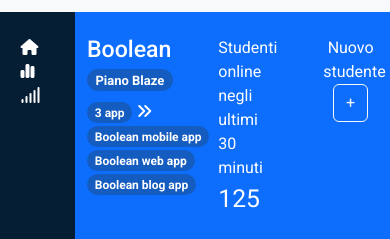
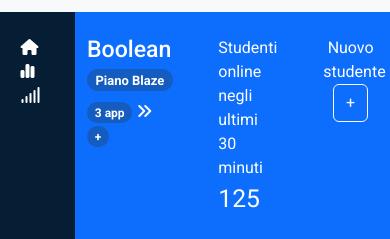
Before and after one commit to igorgaidolfi/html-css-bootstrap-dashboard, a plain HTML site: page index.html in a window 390 px wide. Shown: the part 63-302 px from the top of the page. Drawn offline with nearby package versions, Linux system fonts and the light colour scheme.

Commit message:
upadte edited main height

```diff
--- a/css/style.css
+++ b/css/style.css
@@ -24,7 +24,8 @@ header li{
     width: 75px;
     background-color: #051e34;
 }
-#sidebar .content{
+#sidebar .content,
+#main-content{
     height: calc(100vh - 75px)
 }
 #main-content{
--- a/index.html
+++ b/index.html
@@ -46,11 +46,12 @@
                             <div class="col-4">
                                 <div class="content">
                                     <h3>Boolean <span class="badge rounded-pill bg_blue f_small">Piano Blaze</span></h3>
-                                    <span class="badge rounded-pill bg_blue ">3 app</span>
+                                    <span class="badge rounded-pill bg_blue">3 app</span>
                                     <span><i class="fa-solid fa-angles-right"></i></span>
-                                    <span class="badge rounded-pill bg_blue">Boolean mobile app</span>
-                                    <span class="badge rounded-pill bg_blue">Boolean web app</span>
-                                    <span class="badge rounded-pill bg_blue">Boolean blog app</span>
+                                    <span class="badge rounded-pill bg_blue d-none d-lg-inline-block">Boolean mobile app</span>
+                                    <span class="badge rounded-pill bg_blue d-none d-lg-inline-block">Boolean web app</span>
+                                    <span class="badge rounded-pill bg_blue d-none d-lg-inline-block">Boolean blog app</span>
+                                    <span class="badge rounded-pill bg_blue d-lg-none">+</span>
                                 </div>
                             </div>
                             <div class="col-3">
```
